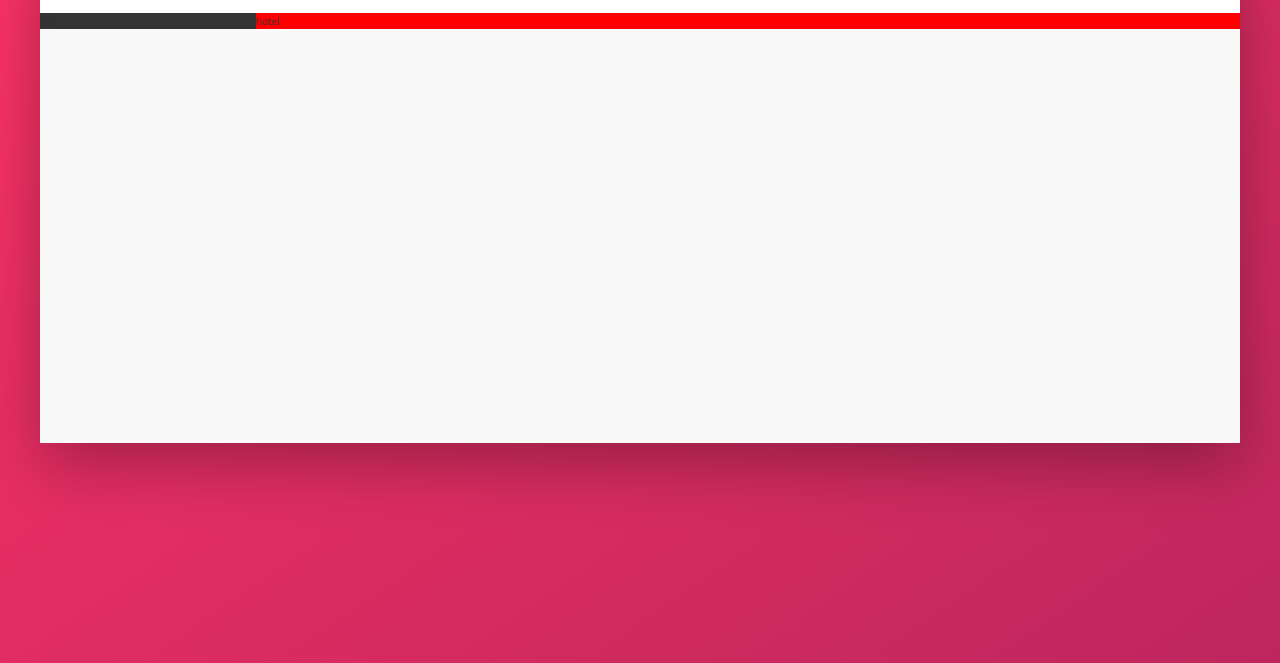
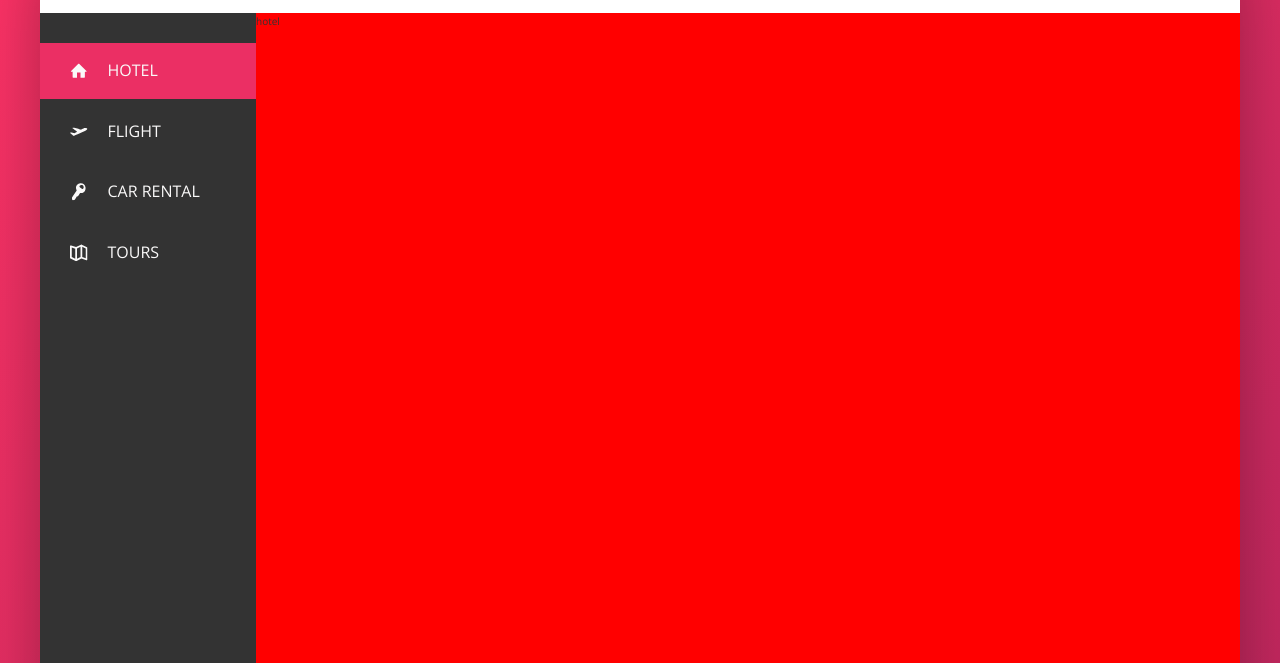
Before and after one commit to aeroray/trillo, a website: page index.html in a window 1280 px wide. Shown: the part 137-800 px from the top of the page. Drawn offline with nearby package versions, Linux system fonts and the light colour scheme.

Commit message:
sidebar added

```diff
--- a/index.html
+++ b/index.html
@@ -54,7 +54,45 @@
       </header>
 
       <div class="content">
-        <nav class="sidebar">nav</nav>
+        <nav class="sidebar">
+          <ul class="side-nav">
+            <li class="side-nav__item side-nav__item--active">
+              <a href="#" class="side-nav__link">
+                <svg class="side-nav__icon">
+                  <use xlink:href="img/sprite.svg#icon-home"></use>
+                </svg>
+                <span>Hotel</span>
+              </a>
+            </li>
+            <li class="side-nav__item">
+              <a href="#" class="side-nav__link">
+                <svg class="side-nav__icon">
+                  <use xlink:href="img/sprite.svg#icon-aircraft-take-off"></use>
+                </svg>
+                <span>Flight</span>
+              </a>
+            </li>
+            <li class="side-nav__item">
+              <a href="#" class="side-nav__link">
+                <svg class="side-nav__icon">
+                  <use xlink:href="img/sprite.svg#icon-key"></use>
+                </svg>
+                <span>Car Rental</span>
+              </a>
+            </li>
+            <li class="side-nav__item">
+              <a href="#" class="side-nav__link">
+                <svg class="side-nav__icon">
+                  <use xlink:href="img/sprite.svg#icon-map"></use>
+                </svg>
+                <span>Tours</span>
+              </a>
+            </li>
+          </ul>
+
+          <div class="legal">&copy; 2020 by trillo. All Right Reserved.</div>
+        </nav>
+
         <main class="hotel-view">hotel</main>
       </div>
     </div>
--- a/sass/_components.scss
+++ b/sass/_components.scss
@@ -98,3 +98,57 @@
     }
   }
 }
+
+.side-nav {
+  margin-top: 3rem;
+  font-size: 1.6rem;
+  list-style: none;
+  &__item {
+    position: relative;
+    &:not(:last-child) {
+      margin-bottom: 0.5rem;
+    }
+    &:hover::before,
+    &--active::before {
+      width: 100% !important;
+      transform: scaleY(1) !important;
+    }
+    &:active::before {
+      background-color: var(--color-primary-light);
+    }
+  }
+  &__item::before {
+    content: '';
+    position: absolute;
+    top: 0;
+    left: 0;
+    width: 3px;
+    height: 100%;
+    transform: scaleY(0);
+    transition: transform 0.2s, width 0.4s cubic-bezier(1, 0, 0, 1) 0.2s;
+    background-color: var(--color-primary);
+  }
+  &__icon {
+    width: 1.75rem;
+    height: 1.75rem;
+    margin-right: 2rem;
+    fill: currentColor;
+  }
+  &__link {
+    @include flex(row);
+    justify-content: start;
+    position: relative;
+    z-index: 1;
+    padding: 1.5rem 3rem;
+    color: var(--color-grey-light-1);
+    text-decoration: none;
+    text-transform: uppercase;
+  }
+}
+
+.legal {
+  padding: 2.5rem;
+  font-size: 1.2rem;
+  text-align: center;
+  color: var(--color-grey-light-4);
+}
--- a/sass/_layout.scss
+++ b/sass/_layout.scss
@@ -26,10 +26,14 @@
 
 .sidebar {
   flex: 0 0 18%;
+  display: flex;
+  flex-direction: column;
+  justify-content: space-between;
   background-color: var(--color-grey-dark-1);
 }
 
 .hotel-view {
   flex: 1;
+  height: 80rem; //test
   background-color: red;
 }
```
Also changed, not shown: css/style.css.
